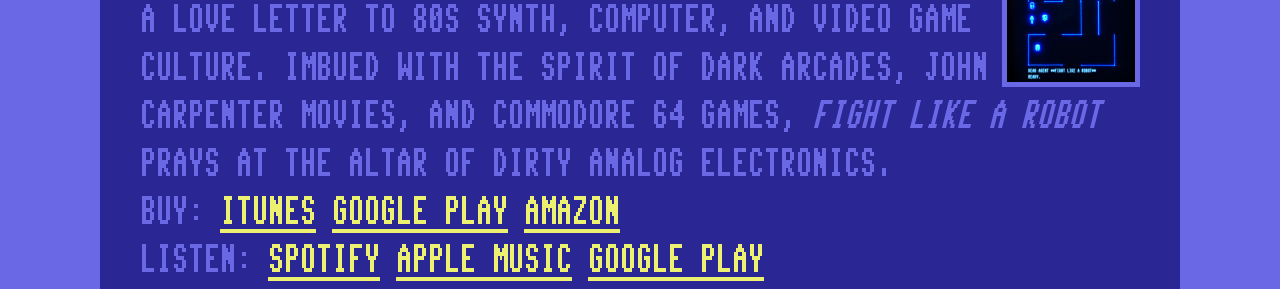
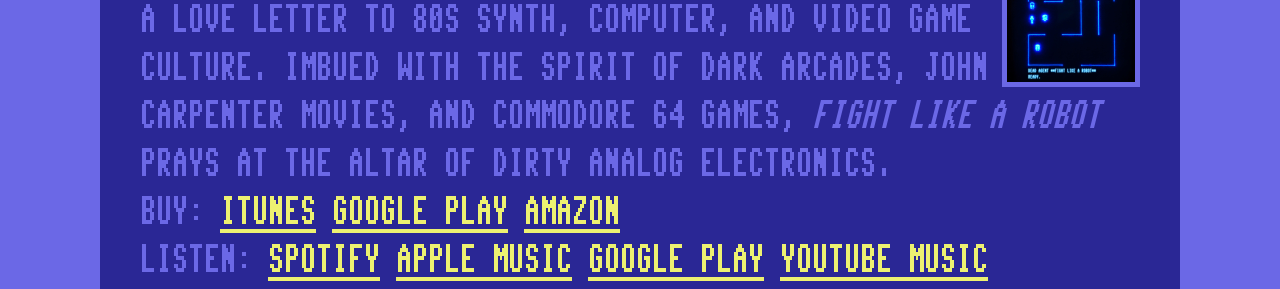
Before and after one commit to funkatron/deadagent.net, a plain HTML site: page public/index.html in a window 1280 px wide. Shown: the part 511-800 px from the top of the page. Drawn offline with Linux system fonts and the light colour scheme.

Commit message:
add link to youtube music for FLAR

```diff
--- a/public/index.html
+++ b/public/index.html
@@ -161,6 +161,7 @@
                         <li><a href="https://open.spotify.com/album/3j2ksOUg7PeZThzSkn1I1u" target="_blank">Spotify</a></li>
                         <li><a href="https://itunes.apple.com/us/album/fight-like-a-robot/id1191152871?uo=4&app=music" target="_blank">Apple Music</a></li>
                         <li><a href="https://play.google.com/store/music/album/Dead_Agent_Fight_Like_a_Robot?id=Bevzfqatwrrcgcjyyywfuktpv4a" target="_blank">Google Play</a></li>
+                        <li><a href="https://www.youtube.com/watch?v=Uk_5p-K7evY&list=PL152vGJzT30OeJwjl2JXIdfME85zWYHlS" target="_blank">Youtube Music</a></li>
                     </ul>
                 </div>
             </li>
```
